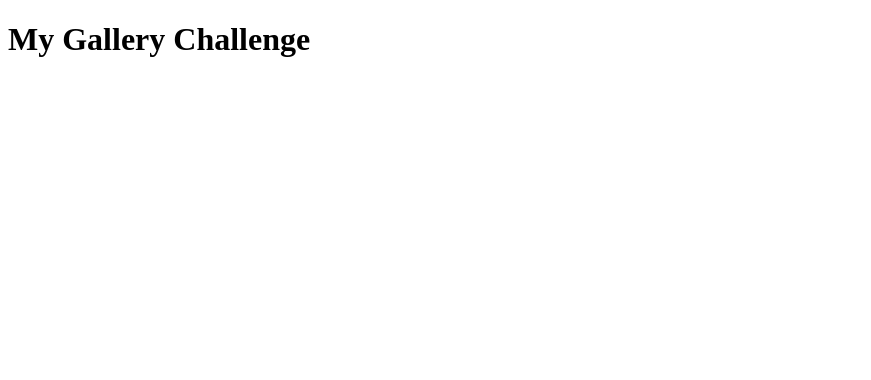
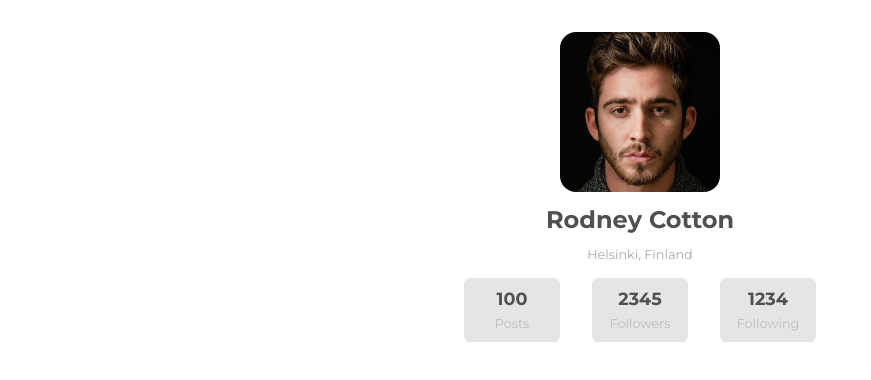
Before and after one commit to FlakoBB/devchallengesgallery, a plain HTML site: page index.html in a window 1280 px wide. Shown: the whole page, without its empty margins (0-871 px from the left). Drawn offline with Linux system fonts and the light colour scheme.

Commit message:
header completed

```diff
--- /dev/null
+++ b/css/styles.css
@@ -0,0 +1,91 @@
+@import url('https://fonts.googleapis.com/css2?family=Montserrat:wght@400;700&display=swap');
+
+:root {
+  --mainGray: #4E5150;
+  --lightGray1: #A9A9A9;
+  --lightGray2: #BDBDBD;
+  --lightGray3: #E5E5E5;
+}
+
+* {
+  margin: 0;
+  padding: 0;
+  box-sizing: border-box;
+  font-family: 'Montserrat', sans-serif;
+  color: var(--mainGray);
+}
+
+html,
+body {
+  min-height: 100dvh;
+}
+
+body {
+  padding: 2rem 15rem;
+}
+
+header {
+  display: flex;
+  flex-direction: column;
+  align-items: center;
+  justify-content: center;
+  gap: 1rem;
+}
+
+.user_info {
+  display: flex;
+  flex-direction: column;
+  align-items: center;
+  justify-content: flex-start;
+  gap: .8rem;
+}
+
+.user_info figure {
+  width: 10rem;
+  height: 10rem;
+  border-radius: 1rem;
+  overflow: hidden;
+}
+
+.user_info figure img {
+  width: 100%;
+  height: 100%;
+}
+
+.user_info .name {
+  font-size: 1.5rem;
+}
+
+.user_info .location {
+  font-size: .8rem;
+  color: var(--lightGray1);
+}
+
+.account_info {
+  display: flex;
+  align-items: center;
+  justify-content: center;
+  gap: 2rem;
+}
+
+.account_info .data {
+  display: flex;
+  flex-direction: column;
+  align-items: center;
+  justify-content: center;
+  gap: .4rem;
+  height: 4rem;
+  width: 6rem;
+  background-color: var(--lightGray3);
+  border-radius: .4rem;
+}
+
+.account_info .data .amount {
+  font-size: 1.1rem;
+  font-weight: 700;
+}
+
+.account_info .data .title {
+  font-size: .8rem;
+  color: var(--lightGray2);
+}
--- a/index.html
+++ b/index.html
@@ -4,8 +4,32 @@
   <meta charset="UTF-8">
   <meta name="viewport" content="width=device-width, initial-scale=1.0">
   <title>My Gallery</title>
+  <link rel="shortcut icon" href="./images/Icono_FLK_Azul.ico">
+  <link rel="stylesheet" href="./css/styles.css">
 </head>
 <body>
-  <h1>My Gallery Challenge</h1>
+  <header>
+    <section class="user_info">
+      <figure class="avatar">
+        <img src="./images/profilePhoto.png" alt="User Avatar">
+      </figure>
+      <h2 class="name">Rodney Cotton</h2>
+      <span class="location">Helsinki, Finland</span>
+    </section>
+    <section class="account_info">
+      <div class="data">
+        <span class="amount">100</span>
+        <span class="title">Posts</span>
+      </div>
+      <div class="data">
+        <span class="amount">2345</span>
+        <span class="title">Followers</span>
+      </div>
+      <div class="data">
+        <span class="amount">1234</span>
+        <span class="title">Following</span>
+      </div>
+    </section>
+  </header>
 </body>
 </html>
```
Also changed, not shown: images/Icono_FLK_Azul.ico (added), images/photo1.png (added), images/photo2.png (added), images/photo3.png (added), images/photo4.png (added), images/photo5.png (added), images/photo6.png (added), images/profilePhoto.png (added).
